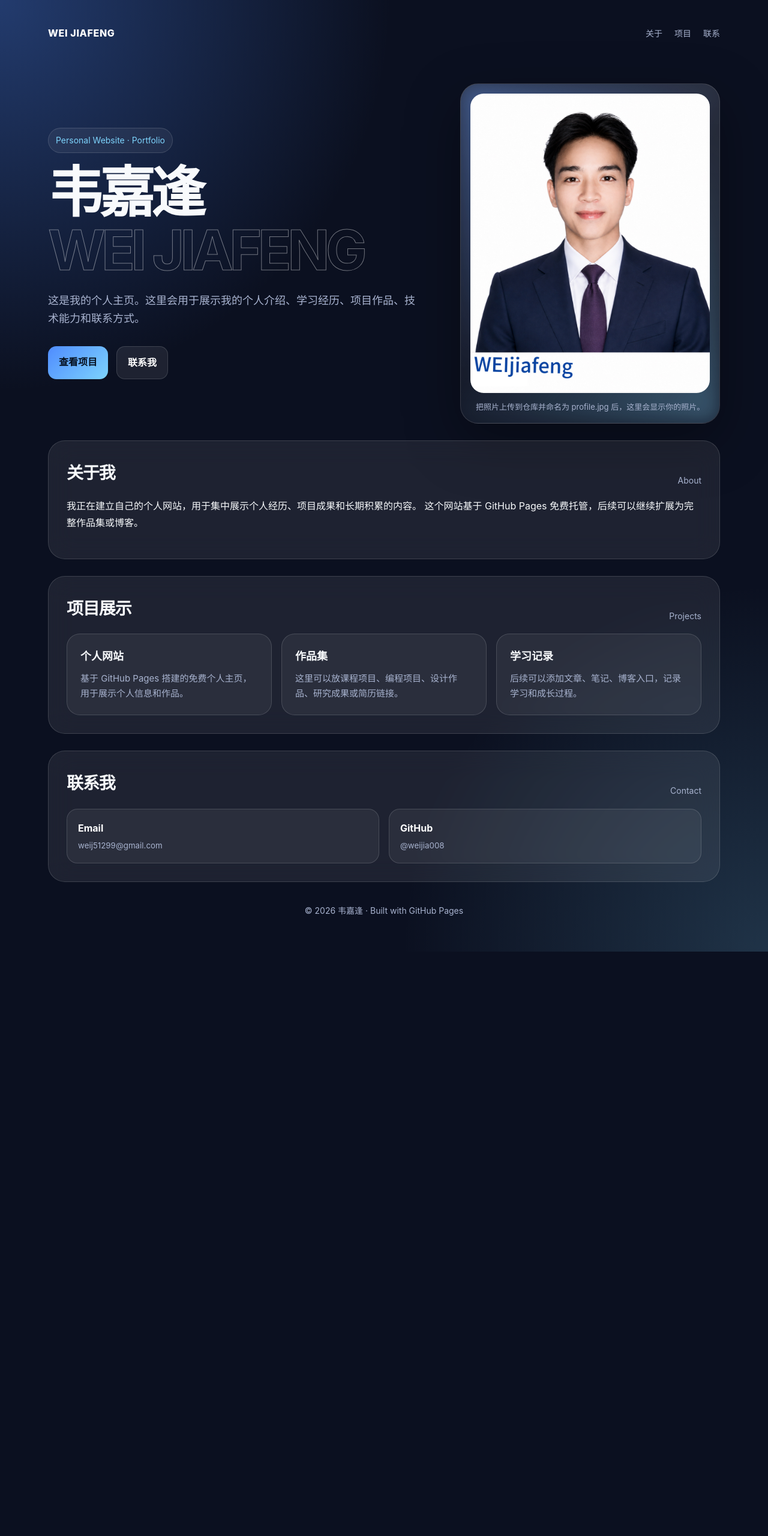
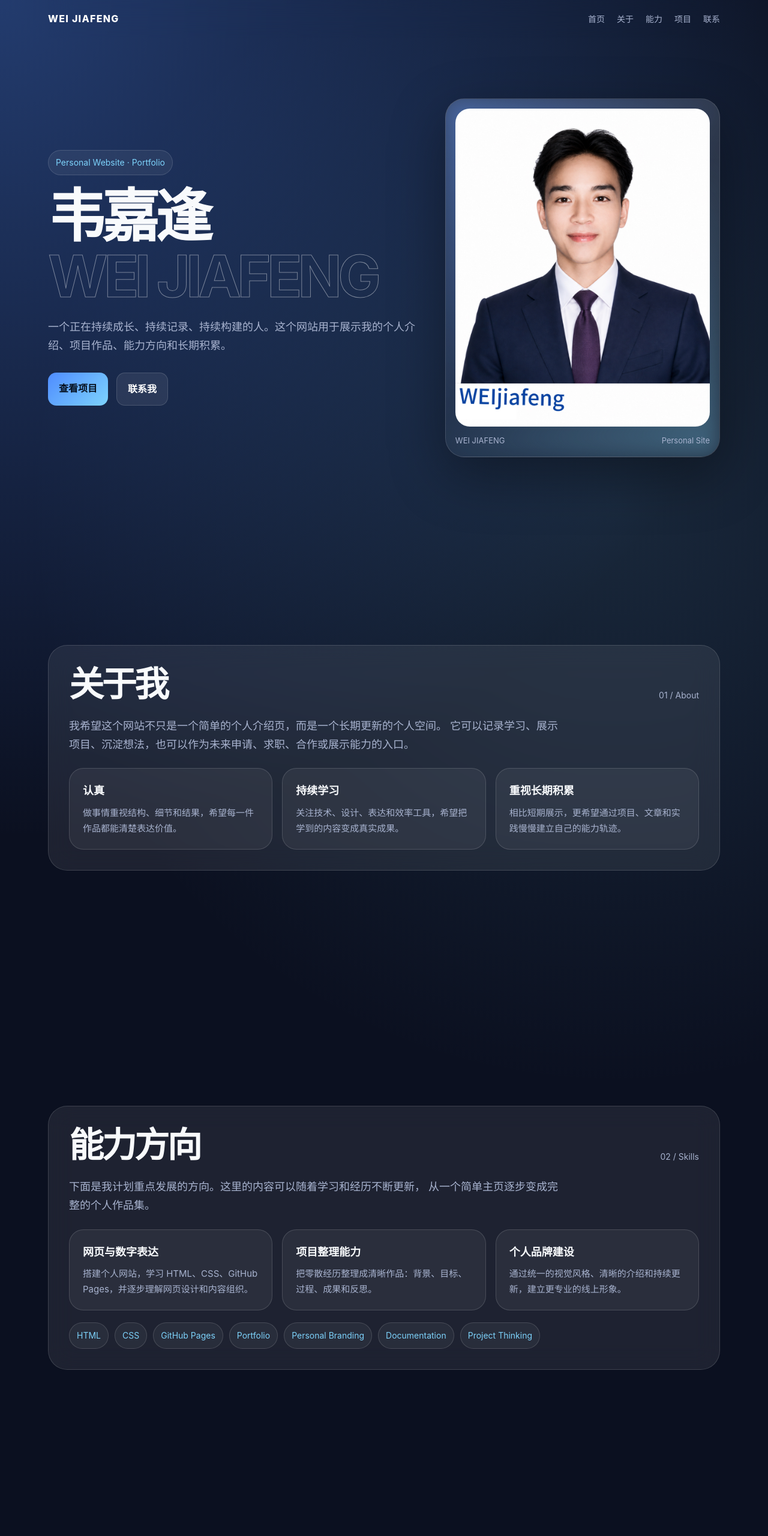
Before and after one commit to weijia008/weijia008.github.io, a plain HTML site: page index.html in a window 1280 px wide. Shown: the top 2560 px of the page at 60% size. Before the commit the page ends 1586 px from the top, so only its background shows below. Drawn offline with Linux system fonts and the light colour scheme.

Commit message:
Update index.html

```diff
--- a/index.html
+++ b/index.html
@@ -16,6 +16,7 @@
       --line: rgba(255, 255, 255, 0.14);
       --blue: #4f8cff;
       --cyan: #7dd3fc;
+      --gold: #f8d57e;
       --white: #ffffff;
     }
 
@@ -32,7 +33,8 @@
       font-family: -apple-system, BlinkMacSystemFont, "Segoe UI", Arial, "PingFang SC", "Microsoft YaHei", sans-serif;
       background:
         radial-gradient(circle at top left, rgba(79, 140, 255, 0.35), transparent 32%),
-        radial-gradient(circle at bottom right, rgba(125, 211, 252, 0.18), transparent 30%),
+        radial-gradient(circle at 80% 20%, rgba(125, 211, 252, 0.12), transparent 28%),
+        radial-gradient(circle at bottom right, rgba(248, 213, 126, 0.1), transparent 28%),
         var(--bg);
       color: var(--text);
       line-height: 1.7;
@@ -46,20 +48,22 @@
     .page {
       width: min(1120px, calc(100% - 36px));
       margin: 0 auto;
-      padding: 28px 0 56px;
     }
 
     nav {
+      position: sticky;
+      top: 0;
+      z-index: 20;
       display: flex;
       justify-content: space-between;
       align-items: center;
-      margin-bottom: 56px;
-      padding: 14px 0;
+      padding: 18px 0;
+      backdrop-filter: blur(18px);
     }
 
     .logo {
       font-weight: 800;
-      letter-spacing: 0.04em;
+      letter-spacing: 0.08em;
       color: var(--white);
     }
 
@@ -74,12 +78,19 @@
       color: var(--white);
     }
 
+    .screen {
+      min-height: 100vh;
+      display: flex;
+      align-items: center;
+      padding: 72px 0;
+    }
+
     .hero {
       display: grid;
-      grid-template-columns: 1.2fr 0.8fr;
-      gap: 38px;
+      grid-template-columns: 1.15fr 0.85fr;
+      gap: 42px;
       align-items: center;
-      min-height: 70vh;
+      width: 100%;
     }
 
     .badge {
@@ -97,7 +108,7 @@
 
     h1 {
       margin: 0;
-      font-size: clamp(46px, 8vw, 92px);
+      font-size: clamp(46px, 8vw, 96px);
       line-height: 0.96;
       letter-spacing: -0.07em;
     }
@@ -110,7 +121,7 @@
     }
 
     .intro {
-      max-width: 620px;
+      max-width: 650px;
       color: var(--muted);
       font-size: 18px;
       margin: 24px 0 30px;
@@ -140,7 +151,7 @@
     .portrait-card {
       position: relative;
       border: 1px solid var(--line);
-      border-radius: 30px;
+      border-radius: 32px;
       padding: 16px;
       background: linear-gradient(180deg, var(--card-strong), rgba(255, 255, 255, 0.04));
       box-shadow: 0 30px 90px rgba(0, 0, 0, 0.35);
@@ -161,23 +172,25 @@
       aspect-ratio: 4 / 5;
       object-fit: cover;
       object-position: center top;
-      border-radius: 22px;
+      border-radius: 24px;
       background: rgba(255, 255, 255, 0.08);
       display: block;
     }
 
-    .photo-note {
+    .photo-caption {
+      display: flex;
+      justify-content: space-between;
+      gap: 12px;
       color: var(--muted);
       font-size: 13px;
       margin-top: 12px;
-      text-align: center;
     }
 
-    section {
-      margin-top: 28px;
-      padding: 30px;
+    .section-inner {
+      width: 100%;
+      padding: 34px;
       border: 1px solid var(--line);
-      border-radius: 28px;
+      border-radius: 32px;
       background: var(--card);
       backdrop-filter: blur(20px);
     }
@@ -187,18 +200,27 @@
       justify-content: space-between;
       align-items: end;
       gap: 20px;
-      margin-bottom: 18px;
+      margin-bottom: 24px;
     }
 
     h2 {
       margin: 0;
-      font-size: 28px;
-      letter-spacing: -0.04em;
+      font-size: clamp(32px, 5vw, 58px);
+      line-height: 1.05;
+      letter-spacing: -0.06em;
     }
 
     .section-title span {
       color: var(--muted);
       font-size: 14px;
+      white-space: nowrap;
+    }
+
+    .lead {
+      max-width: 820px;
+      color: var(--muted);
+      font-size: 18px;
+      margin: 0 0 24px;
     }
 
     .grid {
@@ -207,10 +229,14 @@
       gap: 16px;
     }
 
+    .grid.two {
+      grid-template-columns: repeat(2, 1fr);
+    }
+
     .card {
       padding: 22px;
       border: 1px solid var(--line);
-      border-radius: 22px;
+      border-radius: 24px;
       background: rgba(255, 255, 255, 0.06);
     }
 
@@ -226,20 +252,75 @@
       font-size: 15px;
     }
 
+    .tag-row {
+      display: flex;
+      flex-wrap: wrap;
+      gap: 10px;
+      margin-top: 20px;
+    }
+
+    .tag {
+      padding: 9px 12px;
+      border: 1px solid var(--line);
+      border-radius: 999px;
+      color: var(--cyan);
+      background: rgba(255, 255, 255, 0.05);
+      font-size: 14px;
+    }
+
+    .timeline {
+      display: grid;
+      gap: 16px;
+      margin-top: 18px;
+    }
+
+    .timeline-item {
+      display: grid;
+      grid-template-columns: 140px 1fr;
+      gap: 20px;
+      padding: 20px;
+      border: 1px solid var(--line);
+      border-radius: 24px;
+      background: rgba(255, 255, 255, 0.06);
+    }
+
+    .year {
+      color: var(--gold);
+      font-weight: 800;
+    }
+
+    .timeline-item h3 {
+      margin: 0 0 6px;
+      font-size: 20px;
+    }
+
+    .timeline-item p {
+      margin: 0;
+      color: var(--muted);
+    }
+
+    .quote {
+      font-size: clamp(26px, 4vw, 46px);
+      line-height: 1.2;
+      letter-spacing: -0.04em;
+      margin: 0 0 22px;
+    }
+
     .contact {
       display: grid;
       grid-template-columns: 1fr 1fr;
       gap: 16px;
+      margin-top: 20px;
     }
 
     .contact a {
       display: block;
-      padding: 18px;
+      padding: 20px;
       border: 1px solid var(--line);
-      border-radius: 18px;
+      border-radius: 20px;
       background: rgba(255, 255, 255, 0.06);
       color: var(--white);
-      font-weight: 700;
+      font-weight: 800;
     }
 
     .contact small {
@@ -250,16 +331,20 @@
     }
 
     footer {
-      margin-top: 36px;
+      padding: 36px 0 56px;
       text-align: center;
       color: var(--muted);
       font-size: 14px;
     }
 
-    @media (max-width: 820px) {
+    @media (max-width: 860px) {
+      .screen {
+        min-height: auto;
+        padding: 48px 0;
+      }
+
       .hero {
         grid-template-columns: 1fr;
-        min-height: auto;
       }
 
       .nav-links {
@@ -267,16 +352,21 @@
       }
 
       .grid,
+      .grid.two,
       .contact {
         grid-template-columns: 1fr;
       }
 
-      section {
-        padding: 22px;
+      .timeline-item {
+        grid-template-columns: 1fr;
+      }
+
+      .section-inner {
+        padding: 24px;
       }
 
       .portrait-card {
-        max-width: 360px;
+        max-width: 380px;
       }
     }
   </style>
@@ -287,12 +377,15 @@
     <nav>
       <div class="logo">WEI JIAFENG</div>
       <div class="nav-links">
+        <a href="#home">首页</a>
         <a href="#about">关于</a>
+        <a href="#skills">能力</a>
         <a href="#projects">项目</a>
         <a href="#contact">联系</a>
       </div>
     </nav>
 
+    <section class="screen" id="home">
       <main class="hero">
         <div>
           <div class="badge">Personal Website · Portfolio</div>
@@ -301,59 +394,161 @@
             <span class="name-en">WEI JIAFENG</span>
           </h1>
           <p class="intro">
-          这是我的个人主页。这里会用于展示我的个人介绍、学习经历、项目作品、技术能力和联系方式。
+            一个正在持续成长、持续记录、持续构建的人。这个网站用于展示我的个人介绍、项目作品、能力方向和长期积累。
           </p>
           <div class="actions">
             <a class="btn primary" href="#projects">查看项目</a>
-          <a class="btn" href="mailto:weij51299@gmail.com">联系我</a>
+            <a class="btn" href="#contact">联系我</a>
           </div>
         </div>
 
         <div class="portrait-card">
           <img class="portrait" src="IMG_7686.jpeg" alt="韦嘉逢的照片" />
-        <div class="photo-note">把照片上传到仓库并命名为 profile.jpg 后，这里会显示你的照片。</div>
+          <div class="photo-caption">
+            <span>WEI JIAFENG</span>
+            <span>Personal Site</span>
+          </div>
         </div>
       </main>
+    </section>
 
-    <section id="about">
+    <section class="screen" id="about">
+      <div class="section-inner">
         <div class="section-title">
           <h2>关于我</h2>
-        <span>About</span>
+          <span>01 / About</span>
         </div>
-      <p>
-        我正在建立自己的个人网站，用于集中展示个人经历、项目成果和长期积累的内容。
-        这个网站基于 GitHub Pages 免费托管，后续可以继续扩展为完整作品集或博客。
+
+        <p class="lead">
+          我希望这个网站不只是一个简单的个人介绍页，而是一个长期更新的个人空间。
+          它可以记录学习、展示项目、沉淀想法，也可以作为未来申请、求职、合作或展示能力的入口。
         </p>
-    </section>
-
-    <section id="projects">
-      <div class="section-title">
-        <h2>项目展示</h2>
-        <span>Projects</span>
-      </div>
 
         <div class="grid">
           <div class="card">
-          <strong>个人网站</strong>
-          <p>基于 GitHub Pages 搭建的免费个人主页，用于展示个人信息和作品。</p>
+            <strong>认真</strong>
+            <p>做事情重视结构、细节和结果，希望每一件作品都能清楚表达价值。</p>
           </div>
 
           <div class="card">
-          <strong>作品集</strong>
-          <p>这里可以放课程项目、编程项目、设计作品、研究成果或简历链接。</p>
+            <strong>持续学习</strong>
+            <p>关注技术、设计、表达和效率工具，希望把学到的内容变成真实成果。</p>
           </div>
 
           <div class="card">
-          <strong>学习记录</strong>
-          <p>后续可以添加文章、笔记、博客入口，记录学习和成长过程。</p>
+            <strong>重视长期积累</strong>
+            <p>相比短期展示，更希望通过项目、文章和实践慢慢建立自己的能力轨迹。</p>
+          </div>
         </div>
       </div>
     </section>
 
-    <section id="contact">
+    <section class="screen" id="skills">
+      <div class="section-inner">
         <div class="section-title">
-        <h2>联系我</h2>
-        <span>Contact</span>
+          <h2>能力方向</h2>
+          <span>02 / Skills</span>
+        </div>
+
+        <p class="lead">
+          下面是我计划重点发展的方向。这里的内容可以随着学习和经历不断更新，
+          从一个简单主页逐步变成完整的个人作品集。
+        </p>
+
+        <div class="grid">
+          <div class="card">
+            <strong>网页与数字表达</strong>
+            <p>搭建个人网站，学习 HTML、CSS、GitHub Pages，并逐步理解网页设计和内容组织。</p>
+          </div>
+
+          <div class="card">
+            <strong>项目整理能力</strong>
+            <p>把零散经历整理成清晰作品：背景、目标、过程、成果和反思。</p>
+          </div>
+
+          <div class="card">
+            <strong>个人品牌建设</strong>
+            <p>通过统一的视觉风格、清晰的介绍和持续更新，建立更专业的线上形象。</p>
+          </div>
+        </div>
+
+        <div class="tag-row">
+          <span class="tag">HTML</span>
+          <span class="tag">CSS</span>
+          <span class="tag">GitHub Pages</span>
+          <span class="tag">Portfolio</span>
+          <span class="tag">Personal Branding</span>
+          <span class="tag">Documentation</span>
+          <span class="tag">Project Thinking</span>
+        </div>
+      </div>
+    </section>
+
+    <section class="screen" id="projects">
+      <div class="section-inner">
+        <div class="section-title">
+          <h2>项目与经历</h2>
+          <span>03 / Projects</span>
+        </div>
+
+        <p class="lead">
+          目前这个网站本身就是第一个项目。之后可以继续加入课程项目、实践经历、作品展示、简历下载和文章入口。
+        </p>
+
+        <div class="timeline">
+          <div class="timeline-item">
+            <div class="year">2026</div>
+            <div>
+              <h3>个人网站搭建</h3>
+              <p>使用 GitHub Pages 从零建立个人主页，完成网站结构、视觉风格、个人介绍和联系方式展示。</p>
+            </div>
+          </div>
+
+          <div class="timeline-item">
+            <div class="year">Next</div>
+            <div>
+              <h3>作品集页面扩展</h3>
+              <p>计划加入更完整的项目案例，包括项目目标、负责内容、过程记录、最终成果和个人总结。</p>
+            </div>
+          </div>
+
+          <div class="timeline-item">
+            <div class="year">Future</div>
+            <div>
+              <h3>个人博客 / 学习记录</h3>
+              <p>未来可以增加文章入口，用来记录学习笔记、经验总结、工具使用和长期思考。</p>
+            </div>
+          </div>
+        </div>
+      </div>
+    </section>
+
+    <section class="screen" id="contact">
+      <div class="section-inner">
+        <div class="section-title">
+          <h2>未来计划</h2>
+          <span>04 / Contact</span>
+        </div>
+
+        <p class="quote">
+          把想法变成作品，把作品变成经历，把经历变成长期价值。
+        </p>
+
+        <p class="lead">
+          接下来，我会继续完善这个网站：增加真实项目、补充个人经历、优化视觉设计，
+          并把它作为长期维护的个人主页。
+        </p>
+
+        <div class="grid two">
+          <div class="card">
+            <strong>下一步计划</strong>
+            <p>添加个人简历、项目详情页、作品截图、学习记录和更完整的个人介绍。</p>
+          </div>
+
+          <div class="card">
+            <strong>网站定位</strong>
+            <p>这是我的公开主页，也是展示能力、记录成长和连接外界的入口。</p>
+          </div>
         </div>
 
         <div class="contact">
@@ -367,6 +562,7 @@
             <small>@weijia008</small>
           </a>
         </div>
+      </div>
     </section>
 
     <footer>
```
Lines whose indentation alone changed are shown as unchanged.
